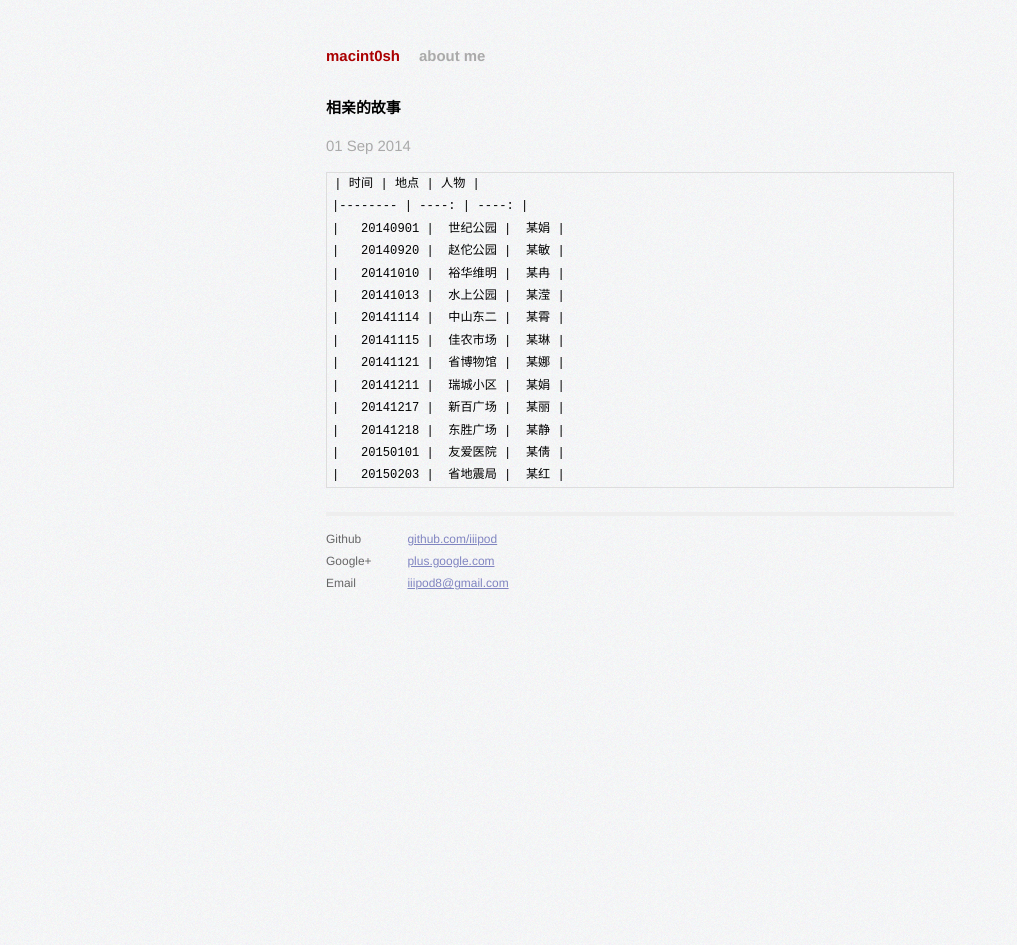
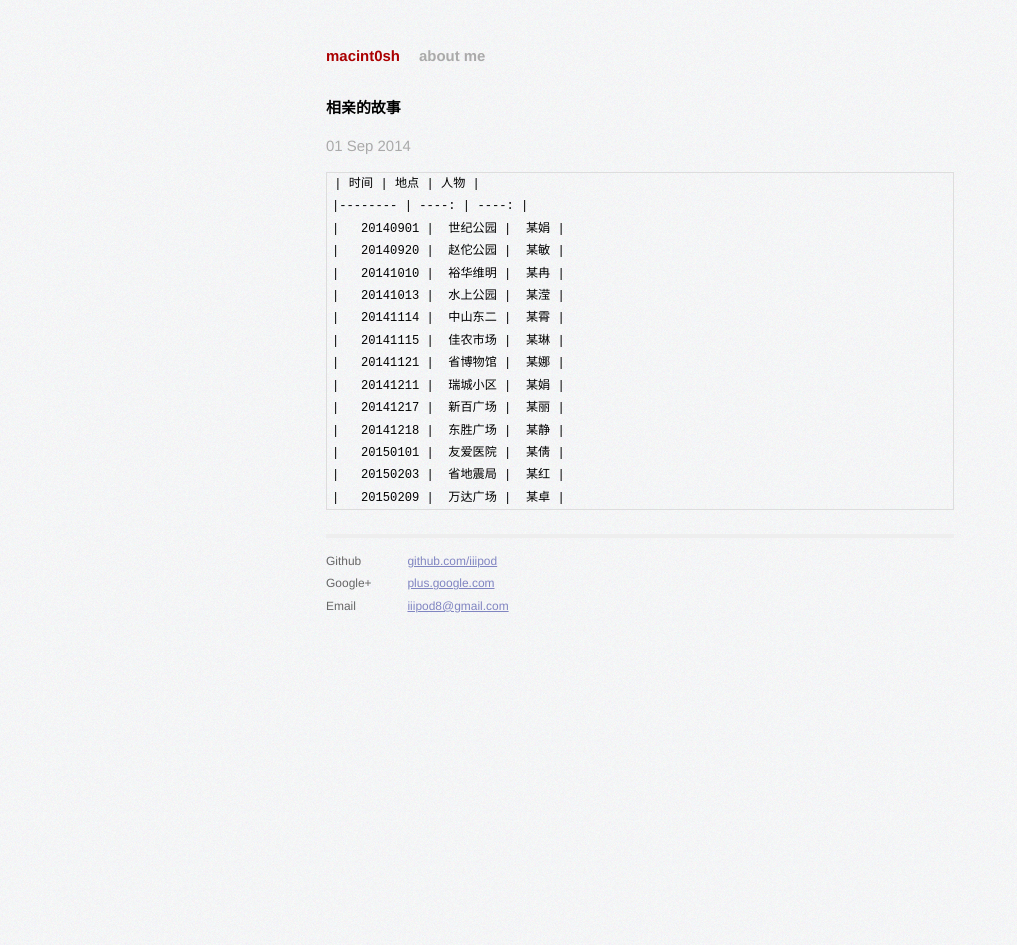
Before and after one commit to iiipod/iiipod.github.com, a Jekyll site: the page built from _posts/2014-09-01-相亲的故事.markdown, in a window 1280 px wide. Shown: the whole page, without its empty margins (0-1017 px from the left). Built offline with Jekyll 4.4.1, drawn with Linux system fonts in a browser that asks for light colours; Markdown is read by kramdown in place of the engine named in the settings.

Commit message:
2015年 02月 09日 星期一 22:57:17 CST

```diff
--- a/_posts/2014-09-01-相亲的故事.markdown
+++ b/_posts/2014-09-01-相亲的故事.markdown
@@ -19,3 +19,4 @@ author:
     |   20141218 |  东胜广场 |  某静 |
     |   20150101 |  友爱医院 |  某倩 |
     |   20150203 |  省地震局 |  某红 |
+    |   20150209 |  万达广场 |  某卓 |
```
